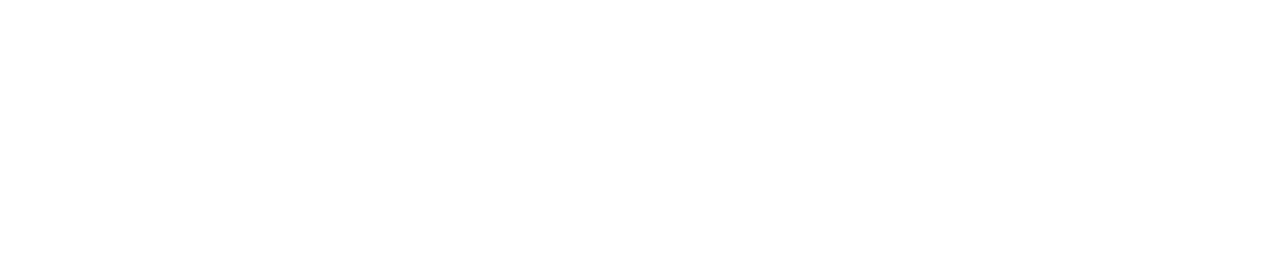
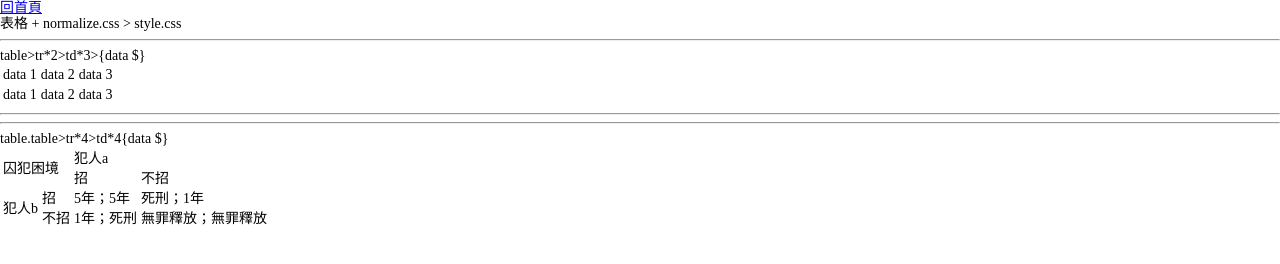
Before and after one commit to neochen2701/html304, a plain HTML site: page lecture03/table02.html in a window 1280 px wide. Drawn offline with nearby package versions, Linux system fonts and the light colour scheme.

Commit message:
練習20180914-01

```diff
--- a/lecture03/table02.html
+++ b/lecture03/table02.html
@@ -15,7 +15,47 @@
 </head>
 
 <body>
-
+    <p><a href="../index.html">回首頁</a></p>
+    <p>表格 + normalize.css > style.css</p>
+    <hr>
+    <p>table>tr*2>td*3>{data $}</p>
+    <table class="table">
+        <tr>
+            <td>data 1</td>
+            <td>data 2</td>
+            <td>data 3</td>
+        </tr>
+        <tr>
+            <td>data 1</td>
+            <td>data 2</td>
+            <td>data 3</td>
+        </tr>
+    </table>
+    <hr>
+    <p></p>
+    <hr>
+    table.table>tr*4>td*4{data $}
+    <table class="table">
+        <tr>
+            <td colspan="2" rowspan="2">囚犯困境</td>
+            <td colspan="2">犯人a</td>
+        </tr>
+        <tr>
+            <td>招</td>
+            <td>不招</td>
+        </tr>
+        <tr>
+            <td rowspan="2">犯人b</td>
+            <td>招</td>
+            <td>5年；5年</td>
+            <td>死刑；1年</td>
+        </tr>
+        <tr>
+            <td>不招</td>
+            <td>1年；死刑</td>
+            <td>無罪釋放；無罪釋放</td>
+        </tr>
+    </table>
 </body>
 
 </html>
```
Also changed, not shown: lecture03/css01.html (+33 -0 lines), lecture03/index.html (+7 -1 lines), lecture03/table01.html (+2 -2 lines), images/lecture04.png (added), images/lecture05.png (added).
